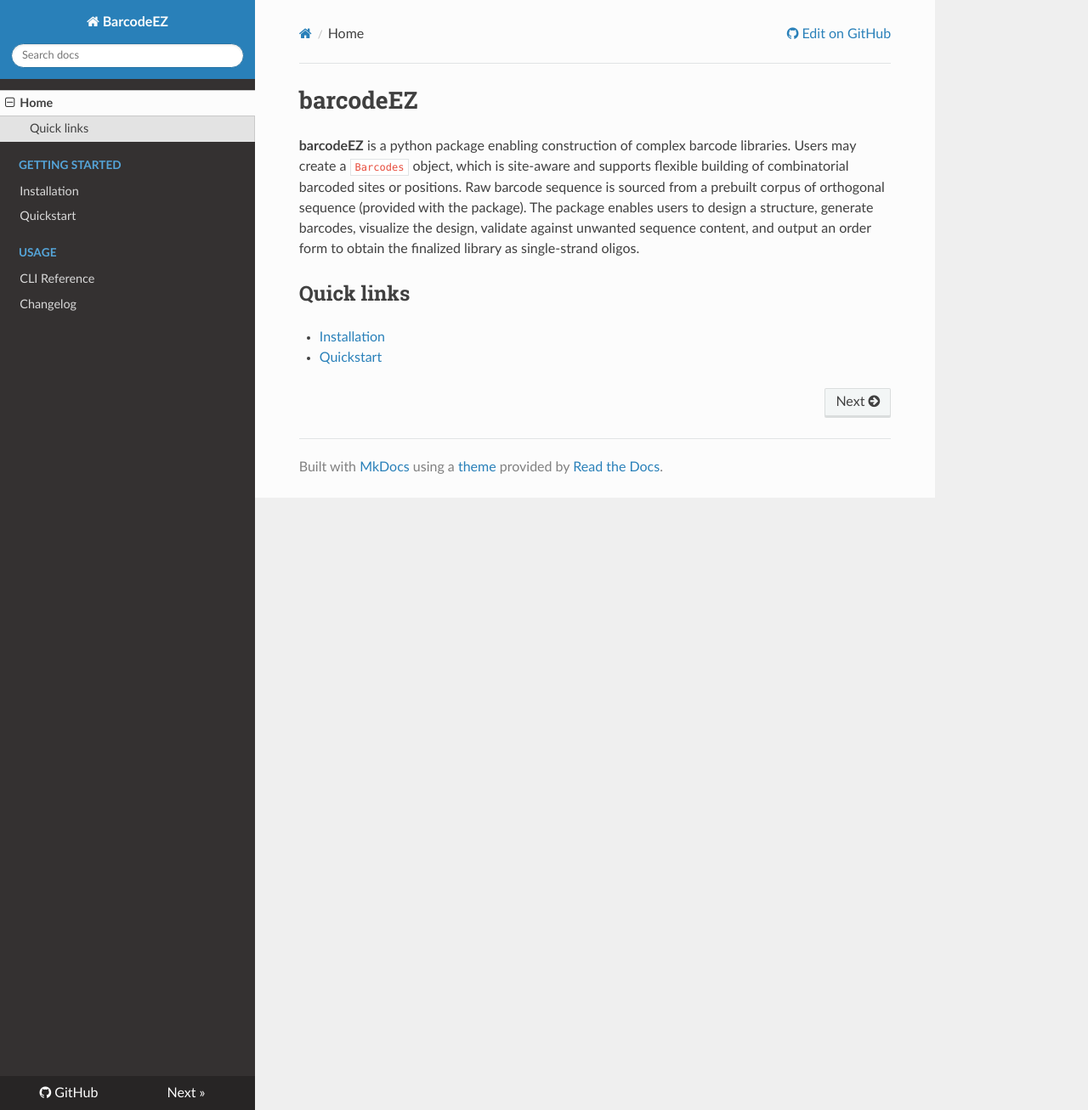
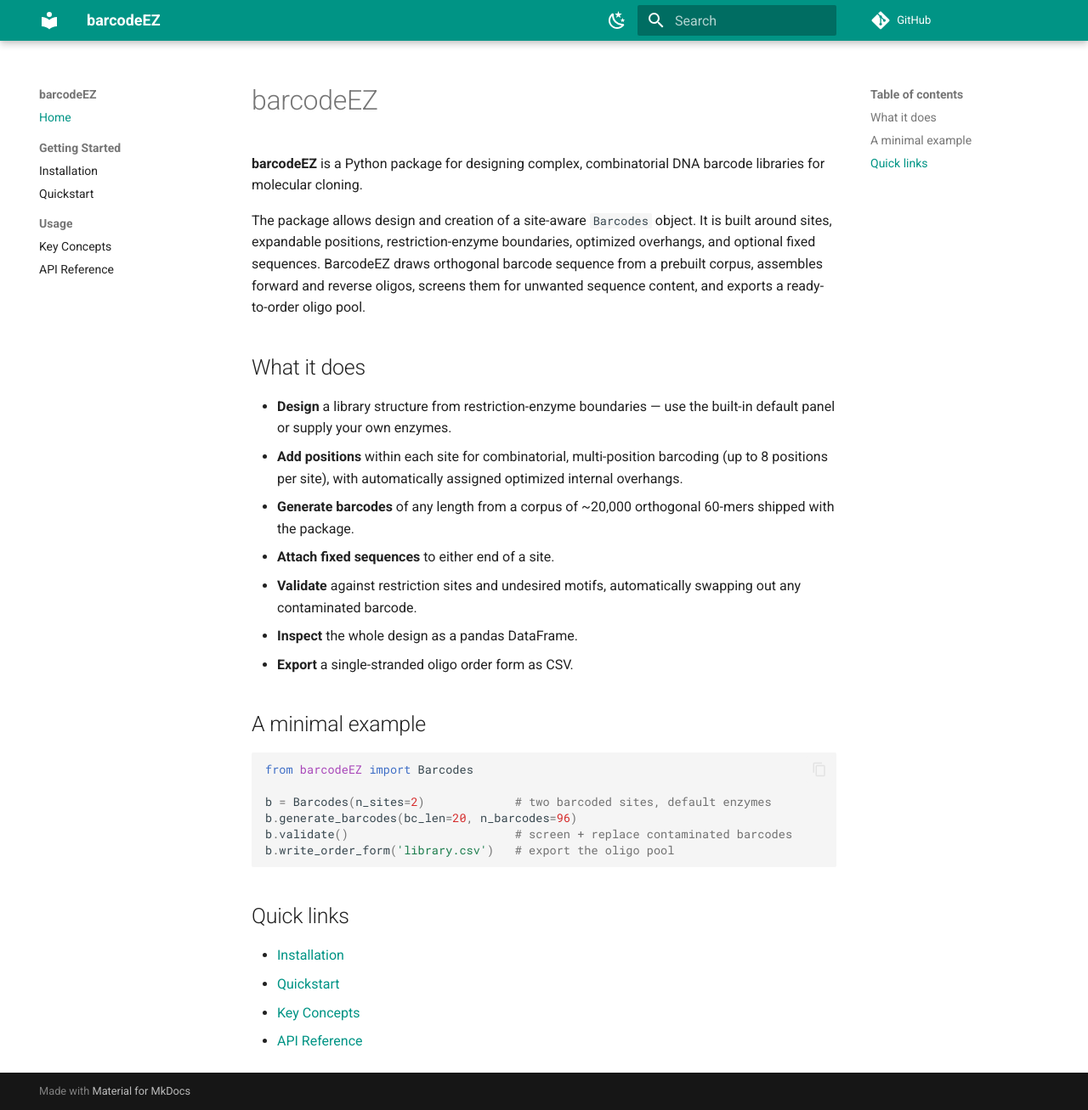
Before and after one commit to ArpiarSaundersLab/barcodeEZ, an MkDocs documentation site: the page built from docs/index.md, in a window 1280 px wide and 1307 px high. Shown: the whole window at 85% size. Built offline with MkDocs 1.6.1 and Material for MkDocs 9.7.7, drawn with Linux system fonts in a browser that asks for light colours; nearby versions of some CDN libraries; comment, search, counter and statistics services are not loaded.

````diff
--- a/docs/index.md
+++ b/docs/index.md
@@ -1,8 +1,33 @@
 # barcodeEZ
 
-**barcodeEZ** is a python package enabling construction of complex barcode libraries. Users may create a `Barcodes` object, which is site-aware and supports flexible building of combinatorial barcoded sites or positions. Raw barcode sequence is sourced from a prebuilt corpus of orthogonal sequence (provided with the package). The package enables users to design a structure, generate barcodes, visualize the design, validate against unwanted sequence content, and output an order form to obtain the finalized library as single-strand oligos.
+**barcodeEZ** is a Python package for designing complex, combinatorial DNA barcode libraries for molecular cloning.
+
+The package allows design and creation of a site-aware `Barcodes` object. It is built around sites, expandable positions, restriction-enzyme boundaries, optimized overhangs, and optional fixed sequences. BarcodeEZ draws orthogonal barcode sequence from a prebuilt corpus, assembles forward and reverse oligos, screens them for unwanted sequence content, and exports a ready-to-order oligo pool.
+
+## What it does
+
+- **Design** a library structure from restriction-enzyme boundaries — use the built-in default panel or supply your own enzymes.
+- **Add positions** within each site for combinatorial, multi-position barcoding (up to 8 positions per site), with automatically assigned optimized internal overhangs.
+- **Generate barcodes** of any length from a corpus of ~20,000 orthogonal 60-mers shipped with the package.
+- **Attach fixed sequences** to either end of a site.
+- **Validate** against restriction sites and undesired motifs, automatically swapping out any contaminated barcode.
+- **Inspect** the whole design as a pandas DataFrame.
+- **Export** a single-stranded oligo order form as CSV.
+
+## A minimal example
+
+```python
+from barcodeEZ import Barcodes
+
+b = Barcodes(n_sites=2)             # two barcoded sites, default enzymes
+b.generate_barcodes(bc_len=20, n_barcodes=96)
+b.validate()                        # screen + replace contaminated barcodes
+b.write_order_form('library.csv')   # export the oligo pool
+```
 
 ## Quick links
 
 - [Installation](getting-started/installation.md)
 - [Quickstart](getting-started/quickstart.md)
+- [Key Concepts](usage/concepts.md)
+- [API Reference](usage/api.md)
--- a/mkdocs.yml
+++ b/mkdocs.yml
@@ -1,14 +1,28 @@
-site_name: BarcodeEZ
-site_url: https://goodez.github.io/BarcodeEZ/
-repo_url: https://github.com/goodez/BarcodeEZ
+site_name: barcodeEZ
+site_url: https://goodez.github.io/barcodeEZ/
+repo_url: https://github.com/goodez/barcodeEZ
 edit_uri: edit/main/docs/
 
 theme:
-  name: readthedocs
+  name: material
+  palette:
+    - scheme: default
+      primary: teal
+      accent: teal
+      toggle:
+        icon: material/weather-night
+        name: Switch to dark mode
+    - scheme: slate
+      primary: teal
+      accent: teal
+      toggle:
+        icon: material/weather-sunny
+        name: Switch to light mode
   features:
     - navigation.instant
     - navigation.tracking
     - navigation.sections
+    - navigation.top
     - content.code.copy
     - content.tabs.link
     - search.suggest
@@ -20,14 +34,27 @@ nav:
       - Installation: getting-started/installation.md
       - Quickstart: getting-started/quickstart.md
   - Usage:
-      - CLI Reference: usage/cli.md
-  - Changelog: changelog.md
+      - Key Concepts: usage/concepts.md
+      - API Reference: usage/api.md
+
+plugins:
+  - search
+  - mkdocstrings:
+      handlers:
+        python:
+          options:
+            docstring_style: numpy
+            show_source: false
+            members_order: source
+            show_root_heading: true
+            heading_level: 2
 
 markdown_extensions:
   - admonition
   - toc:
       permalink: true
   - pymdownx.details
-  - pymdownx.tabbed
+  - pymdownx.tabbed:
+      alternate_style: true
   - pymdownx.highlight
   - pymdownx.superfences
--- a/pyproject.toml
+++ b/pyproject.toml
@@ -9,7 +9,7 @@ version = "0.1"
 authors = [
     {name="Zach Goode", email="goodez@ohsu.edu"}
 ]
-requires-python = ">=3.9"
+requires-python = ">=3.10"
 dependencies = [
     "biopython >= 1.81",
     "pandas",
@@ -19,6 +19,7 @@ readme = "README.md"
 
 [project.optional-dependencies]
 test = ["pytest"]
+docs = ["mkdocs", "mkdocs-material", "mkdocstrings[python]"]
 
 [project.urls]
 repository = "https://github.com/barcodeEZ/barcodeEZ"
````
Also changed, not shown: README.md (+72 -0 lines), docs/getting-started/installation.md (+30 -0 lines), docs/getting-started/quickstart.md (+90 -0 lines), docs/usage/api.md (added, +18 -0 lines), docs/usage/concepts.md (added, +81 -0 lines), 2 other files.
